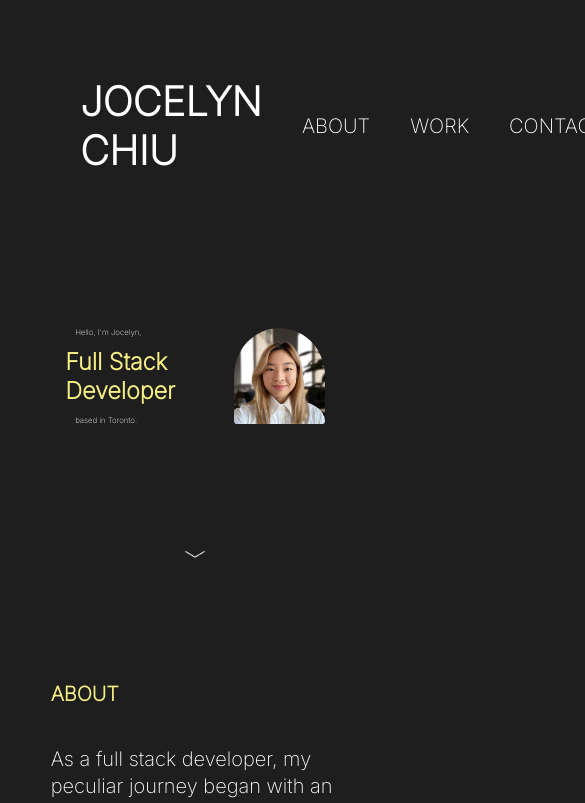
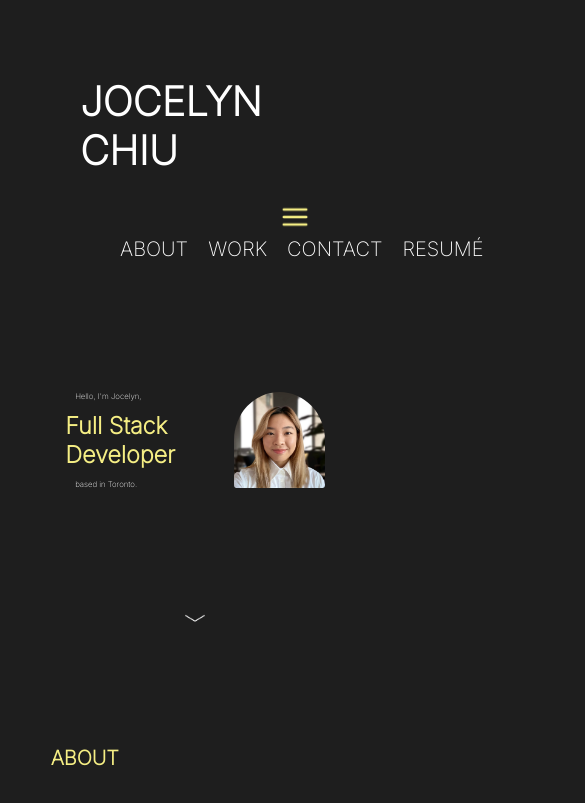
Before and after one commit to jjocelynn/jocelyn-portfolio, a React (Create React App) app: page / in a window 390 px wide. Shown: the top 803 px of the page, 585 px wide, since content can reach past the window. Built offline with nearby package versions, Linux system fonts and the light colour scheme.

Commit message:
wip making page responsive. worked on nav bar and resume

```diff
--- a/src/App.css
+++ b/src/App.css
@@ -23,7 +23,7 @@ h3 {
 
 #upArrow {
   position: fixed;
-  bottom: 10%;
+  bottom: 15%;
   width: 35px;
   right: 10%;
   transition: width 2s linear 1s;
@@ -31,6 +31,7 @@ h3 {
 
 /* NAV BAR */
 header {
+  width: inherit;
   display: flex;
   flex-direction: row;
   justify-content: space-between;
@@ -38,6 +39,13 @@ header {
   margin: 50px;
   padding-left: 30px;
   padding-right: 30px;
+}
+
+#menuIcon {
+  width: 30px;
+  display: none;
+  margin-right: 0;
+  margin-left: auto;
 }
 
 h1 {
@@ -126,22 +134,29 @@ a {
 /* RESUME SECTION */
 
 #resumeOverview {
-  width: 100%;
+  max-width: inherit;
   padding-bottom: 100px;
 }
 
 #proficiencies,
 #resume {
   border: solid var(--secondary) 2px;
+  padding: 55px;
+  display: flex;
+}
+
+.listBody {
   display: flex;
   flex-direction: row;
+  align-items: center;
+  justify-content: center;
 }
 
 h5,
 ul {
   font-size: 20px;
-  margin: 2px;
-  line-height: normal;
+  margin: 0;
+  padding: 5px;
 }
 
 ul {
@@ -149,22 +164,16 @@ ul {
 }
 
 .resumeIcon {
-  width: 180px;
+  width: 15vw;
   height: fit-content;
+  padding-right: 20px;
 }
 
 .proficienciesCategories {
   display: flex;
-  flex-direction: row;
+  flex-direction: column;
   flex: 1;
-  justify-content: space-around;
-  padding: 55px;
   font-size: 20px;
-  align-items: center;
-}
-
-#backend {
-  text-align: left;
 }
 
 #resumeIcon {
@@ -174,7 +183,6 @@ ul {
 #resume {
   justify-content: center;
   align-items: center;
-  padding: 55px;
   margin-top: 30px;
 }
 
@@ -327,3 +335,23 @@ footer {
   height: auto;
   margin: 10px;
 }
+
+@media screen and (max-width: 768px) {
+  #menuIcon {
+    display: flex;
+  }
+  header {
+    flex-flow: row wrap;
+  }
+  nav {
+    width: 100vw;
+    text-align: right;
+    transition: all 2s ease-out;
+  }
+  nav ul li {
+    padding-right: 0;
+  }
+}
+
+@media screen and (max-width: 576px) {
+}
--- a/src/components/NavTabs.js
+++ b/src/components/NavTabs.js
@@ -1,6 +1,34 @@
-import React from "react";
+import { React, useRef, useEffect } from "react";
+import menu from "../assets/images/menu.png";
 
 function NavTabs({ currentPage, handlePageChange }) {
+  const ul = useRef();
+
+  //onClick, nav menu will expand or close
+  function expandNav() {
+    if (ul.current.style.display === "flex") {
+      ul.current.style.display = "none";
+
+    } else {
+      ul.current.style.display = "flex";
+    }
+  }
+
+  //when the page width is above 768px, the menu will be displayed in a row. when it is less, hide he menu
+  const handleResize = () => {
+    if (window.innerWidth > 768) {
+      ul.current.style.display = "flex";
+      ul.current.style.flexDirection = "row";
+    } else {
+      ul.current.style.display = "none";
+      ul.current.style.flexDirection = "column";
+    }
+  };
+
+  useEffect(() => {
+    window.addEventListener("resize", handleResize);
+  });
+
   return (
     <header>
       <h1>
@@ -8,8 +36,14 @@ function NavTabs({ currentPage, handlePageChange }) {
           JOCELYN CHIU
         </a>
       </h1>
+      <img
+        src={menu}
+        id="menuIcon"
+        alt="collapsible menu icon"
+        onClick={expandNav}
+      />
       <nav>
-        <ul>
+        <ul ref={ul}>
           <li>
             <a
               href="#about" //link to "about" page when clicked
--- a/src/pages/Resume.js
+++ b/src/pages/Resume.js
@@ -9,32 +9,34 @@ export default function Resume() {
       <h3>AT A GLANCE</h3>
       <section id="proficiencies">
         <section id="frontend" className="proficienciesCategories">
+          <h5>Frontend Proficiencies</h5>
+          <div class="listBody">
             <img
               src={frontendIcon}
               alt="frontend icon"
               className="resumeIcon"
             ></img>
             <div className="resumeText">
-            <h5>Frontend Proficiencies</h5>
               <ul>
                 <li>HTML</li>
                 <li>CSS</li>
                 <li>JavaScript</li>
-              <li>jQuery</li>
                 <li>Responsive design</li>
                 <li>React</li>
                 <li>Bootstrap</li>
               </ul>
             </div>
+          </div>
         </section>
         <section id="backend" className="proficienciesCategories">
+          <h5>Backend Proficiencies</h5>
+          <div class="listBody">
             <img
               src={backendIcon}
               alt="backend icon"
               className="resumeIcon"
             ></img>
             <div className="resumeText">
-            <h5>Backend Proficiencies</h5>
               <ul>
                 <li>API's</li>
                 <li>Node</li>
@@ -44,6 +46,7 @@ export default function Resume() {
                 <li>MongoDB</li>
                 <li>Mongoose</li>
               </ul>
+            </div>
           </div>
         </section>
       </section>
```
Also changed, not shown: src/assets/images/menu.png (added), 1 other file (tests, documents, lock files or other folders). Lines whose indentation alone changed are shown as unchanged.
